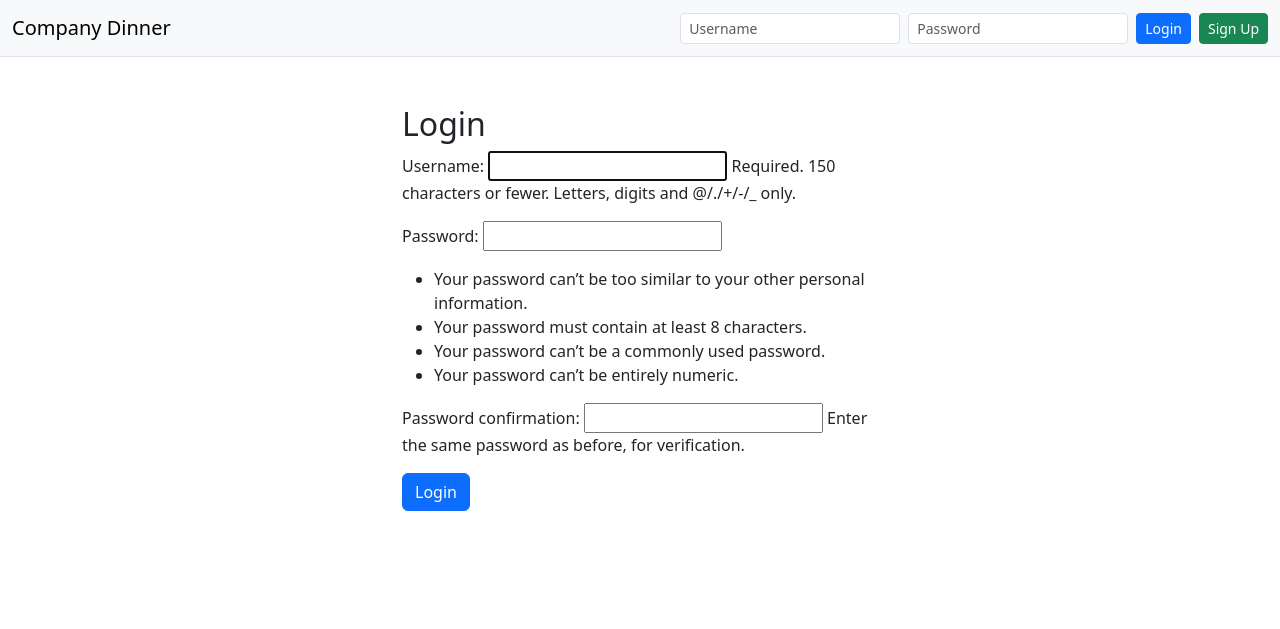
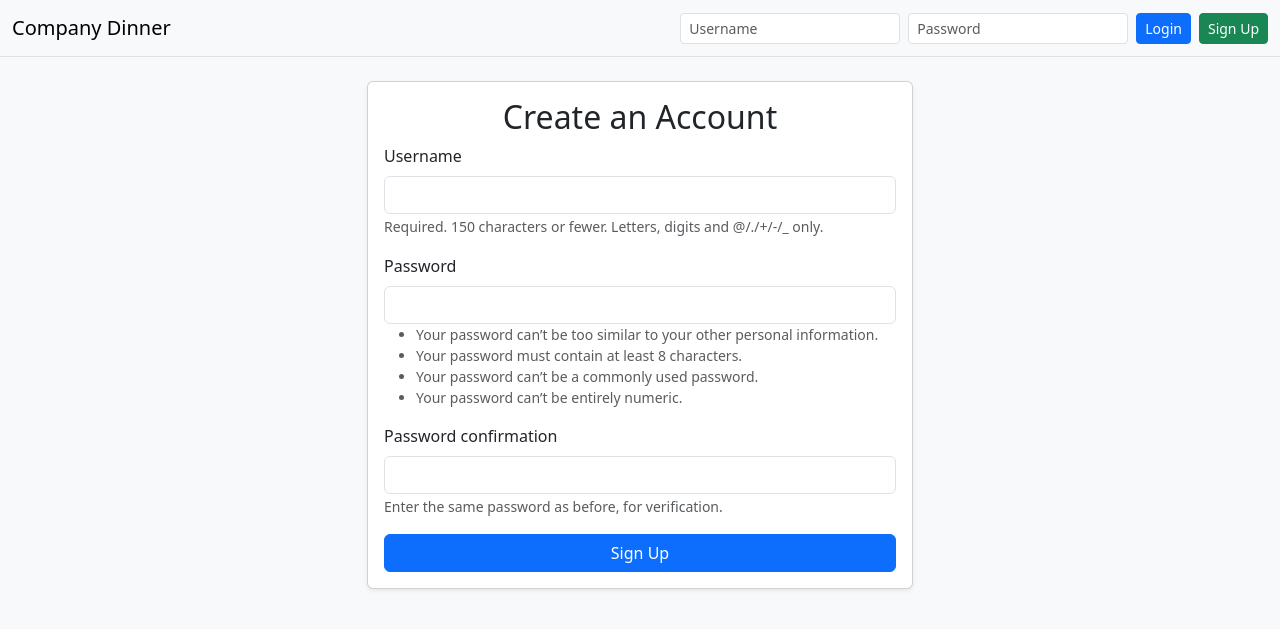
Before and after one commit to Junaed29/menu-voting-app, a Django app: page /signup/ in a window 1280 px wide. Shown: the top 629 px of the page. Run offline with Django 5.2, Linux system fonts and the light colour scheme.

Commit message:
Refactor login and signup templates for improved layout and error handling

```diff
--- a/menu/templates/menu/base.html
+++ b/menu/templates/menu/base.html
@@ -7,6 +7,7 @@
     <link href="https://cdn.jsdelivr.net/npm/bootstrap@5.3.0/dist/css/bootstrap.min.css" rel="stylesheet">
     <style>
         .card-img-top { width: 100%; height: 200px; object-fit: cover; }
+        body { background-color: #f8f9fa; }
     </style>
 </head>
 <body>
--- a/menu/templates/menu/signup.html
+++ b/menu/templates/menu/signup.html
@@ -1,11 +1,30 @@
 {% extends 'menu/base.html' %}
 {% block content %}
-<div class="container mt-5" style="max-width: 500px;">
-    <h2>Login</h2>
-    <form method="post">
-        {% csrf_token %}
-        {{ form.as_p }}
-        <button type="submit" class="btn btn-primary">Login</button>
-    </form>
+<div class="row justify-content-center">
+    <div class="col-md-6">
+        <div class="card shadow-sm">
+            <div class="card-body">
+                <h2 class="card-title text-center">Create an Account</h2>
+                <form method="post" novalidate>
+                    {% csrf_token %}
+                    {% for field in form %}
+                        <div class="mb-3">
+                            <label for="{{ field.id_for_label }}" class="form-label">{{ field.label }}</label>
+                            <input type="{{ field.field.widget.input_type }}" name="{{ field.name }}" id="{{ field.id_for_label }}" class="form-control">
+                            {% if field.help_text %}
+                                <small class="form-text text-muted">{{ field.help_text|safe }}</small>
+                            {% endif %}
+                            {% for error in field.errors %}
+                                <div class="alert alert-danger alert-sm mt-1">{{ error }}</div>
+                            {% endfor %}
+                        </div>
+                    {% endfor %}
+                    <div class="d-grid">
+                        <button type="submit" class="btn btn-primary">Sign Up</button>
+                    </div>
+                </form>
+            </div>
+        </div>
+    </div>
 </div>
 {% endblock %}
```
Also changed, not shown: menu/templates/menu/login.html (+27 -7 lines).
